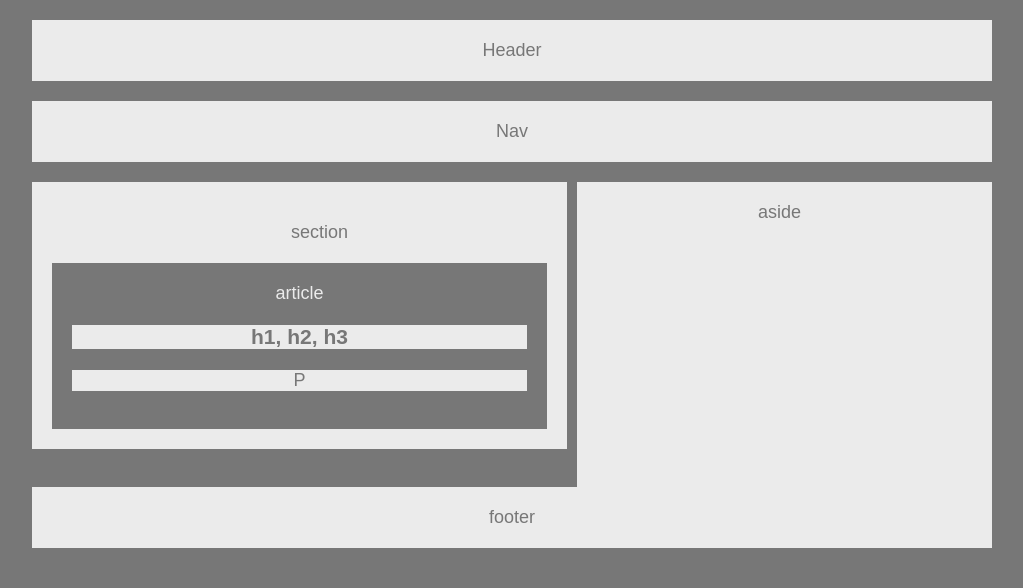
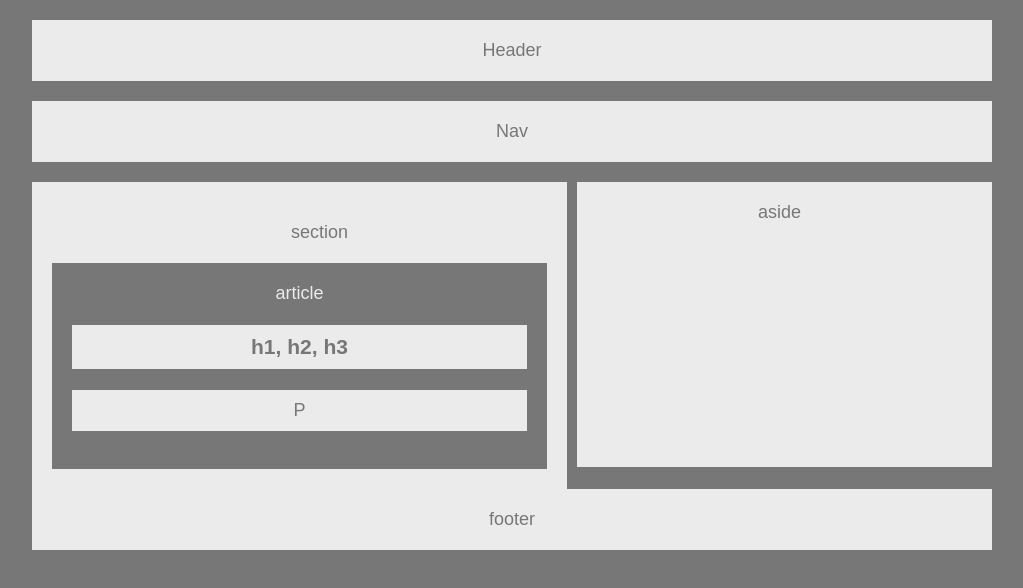
Before and after one commit to Angel2367716/HW-Wireframe, a plain HTML site: page index.html in a window 1280 px wide. Shown: the whole page, without its empty margins (128-1151 px from the left). Drawn offline with Linux system fonts and the light colour scheme.

Commit message:
Added padding of 10px to h1 and p elements. Changed padding to zero on aside box.

```diff
--- a/style.css
+++ b/style.css
@@ -39,7 +39,7 @@ aside {
     padding-left: 10px;
     padding-right: 20px;
     padding-top: 20px;
-    padding-bottom:20px;
+    padding-bottom:0;
 }
 
 footer {
@@ -70,10 +70,12 @@ h1 {
     color:#777;
     background: #ebebeb;
     text-align: center;
+    padding: 10px;
 }
 
 p {
     color:#777;
     background: #ebebeb;
     text-align: center;
+    padding: 10px;
 }
```
Also changed, not shown: index.html (+2 -1 lines).
